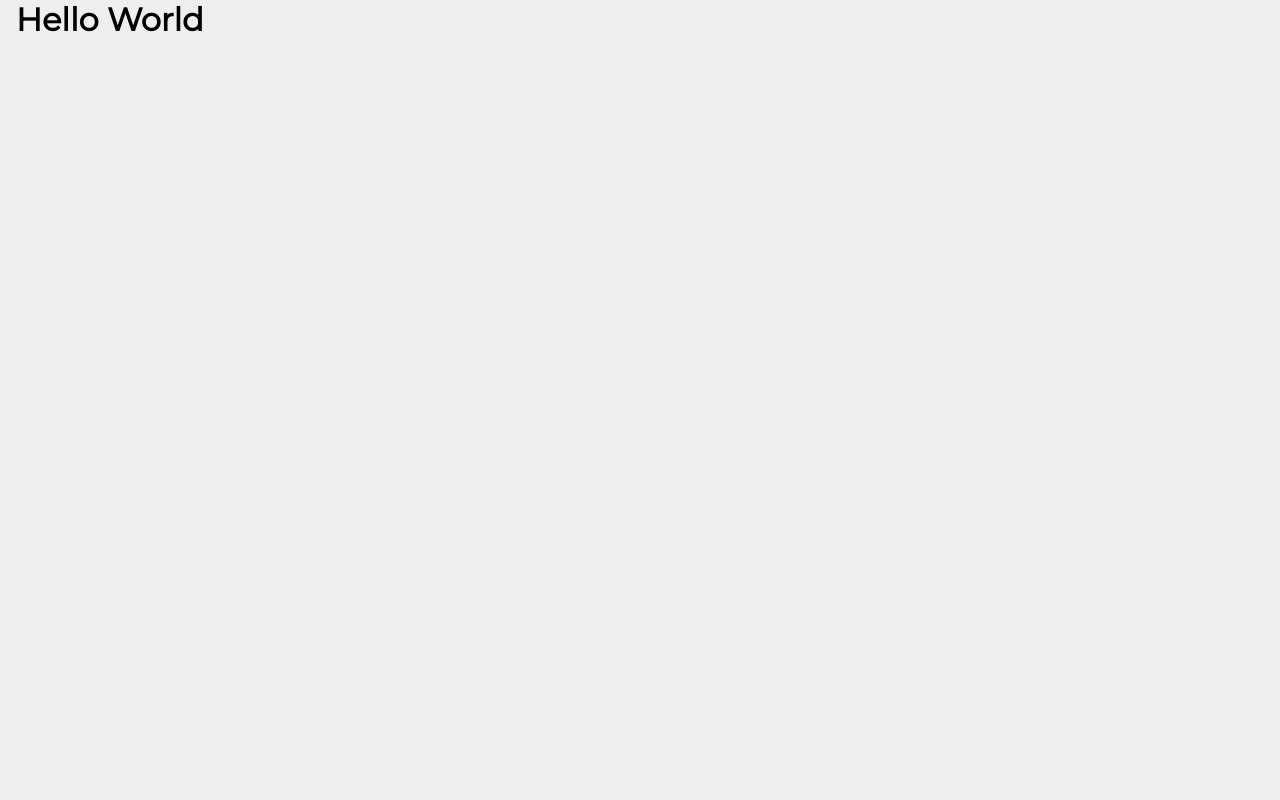
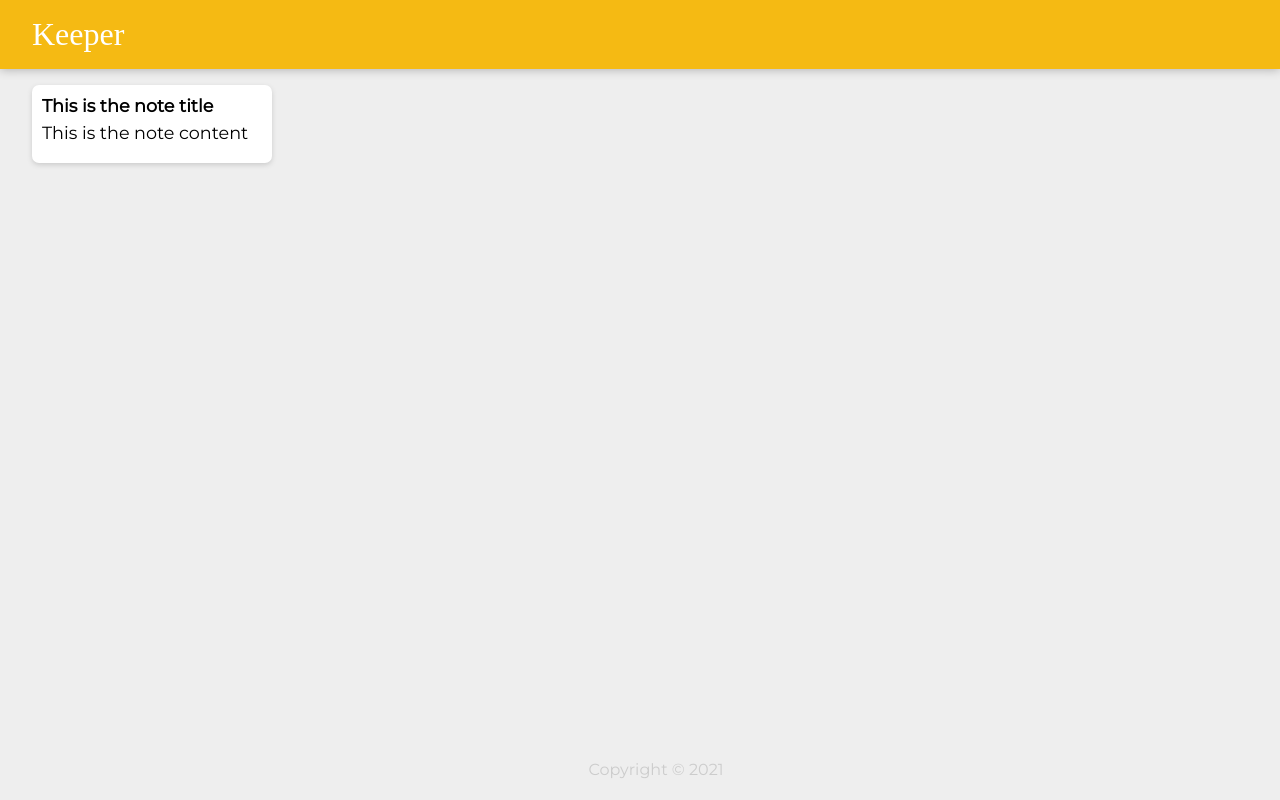
Before and after one commit to sayantisarkar/Keeper-App, a React (Create React App) app: page / in a window 1280 px wide. Built offline with nearby package versions, Linux system fonts and the light colour scheme; a web font is replaced by a local one.

Commit message:
Challenge 1 completed

```diff
--- /dev/null
+++ b/src/components/App.jsx
@@ -0,0 +1,14 @@
+import React from "react";
+import Header from "./Header";
+import Footer from "./Footer";
+import Note from "./Note";
+
+function App(){
+    return(<div>
+        <Header/>
+        <Note />
+        <Footer />
+    </div>);
+}
+
+export default App;
--- /dev/null
+++ b/src/components/Footer.jsx
@@ -0,0 +1,15 @@
+import React from "react";
+
+const date = new Date();
+const year = date.getFullYear();
+console.log(year);
+
+function footer(){
+    return (
+        <footer>
+        <p>Copyright © {year}</p>
+     </footer>
+    );
+}
+
+export default footer;
--- /dev/null
+++ b/src/components/Header.jsx
@@ -0,0 +1,11 @@
+import React from "react";
+
+function header(){
+    return (
+        <header>
+        <h1>Keeper</h1>
+        </header>
+    );
+}
+
+export default header;
--- /dev/null
+++ b/src/components/Note.jsx
@@ -0,0 +1,12 @@
+import React from "react";
+
+function note(){
+    return (
+    <div className ="note">
+        <h1>This is the note title</h1>
+        <p>This is the note content</p>
+    </div>
+    );
+}
+
+export default note;
--- a/src/index.js
+++ b/src/index.js
@@ -14,9 +14,10 @@
 
 import React from 'react';
 import ReactDOM from 'react-dom';
+import App from "./components/App";
 
 
 ReactDOM.render(
-  <h1>Hello World</h1>,
+  <App />,
   document.getElementById('root')
 );
```
